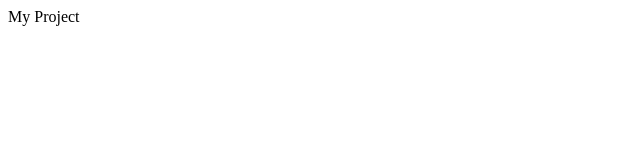
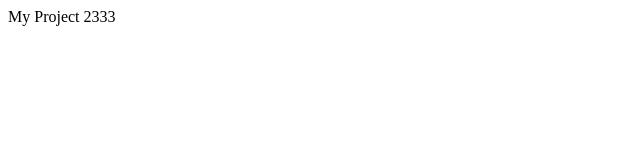
Before and after one commit to sita54/GitProject, a plain HTML site: page WebContent/index.html in a window 1280 px wide. Shown: the full height of the page, 0-640 px from the left. Drawn offline with Linux system fonts and the light colour scheme.

Commit message:
second change

```diff
--- a/WebContent/index.html
+++ b/WebContent/index.html
@@ -5,6 +5,6 @@
 <title>Insert title here</title>
 </head>
 <body>
-My Project
+My Project 2333
 </body>
 </html>
```
